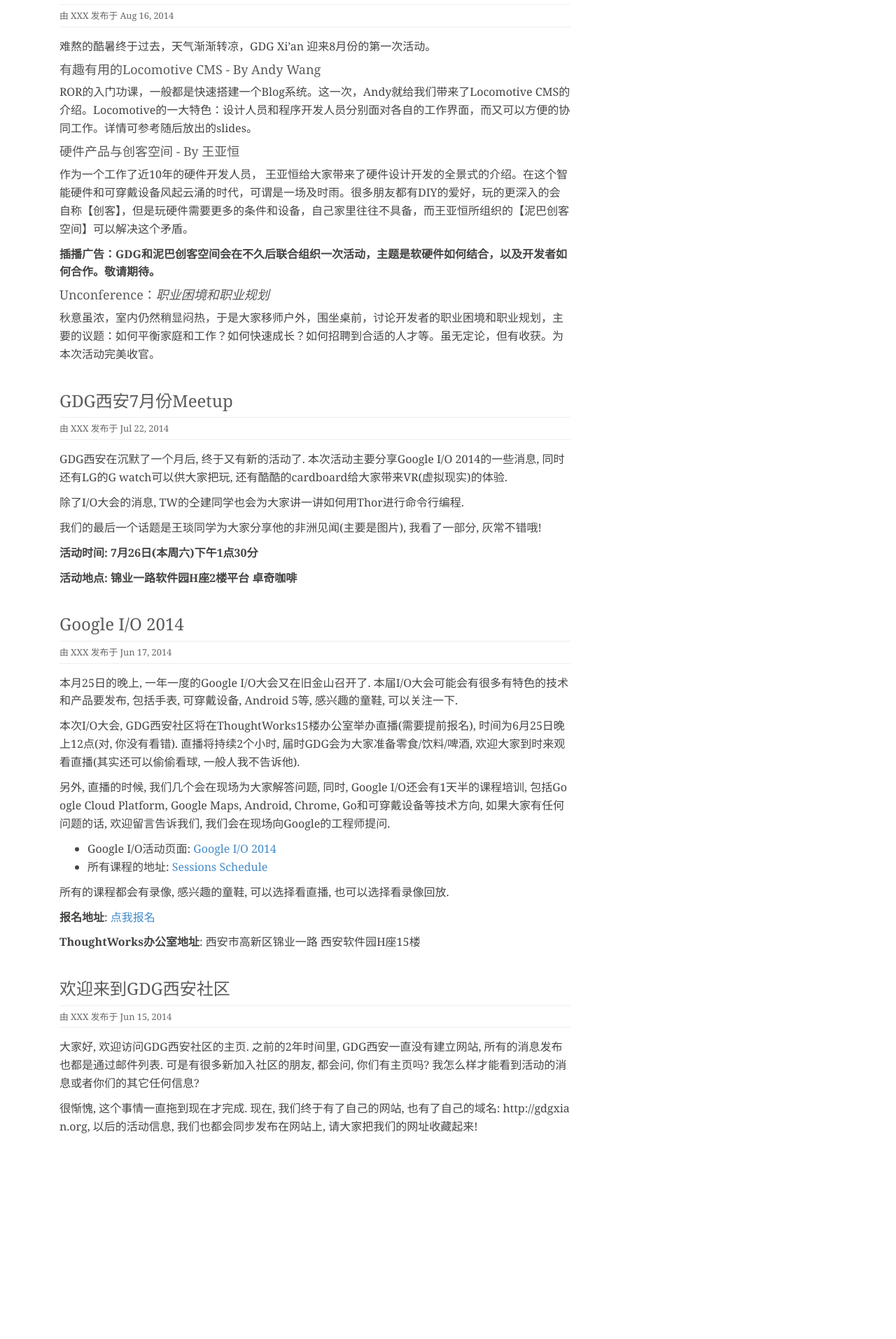
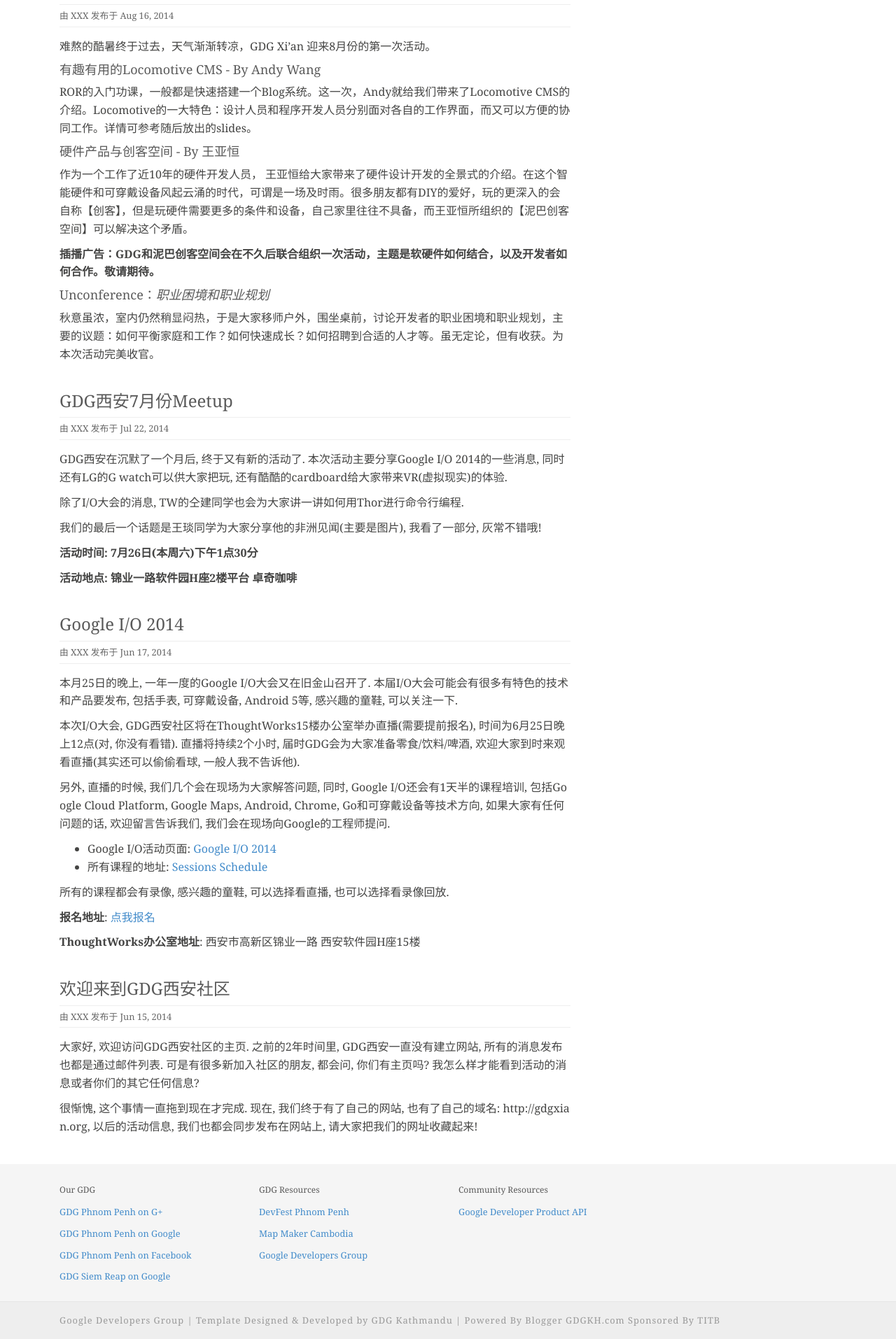
Before and after one commit to yitong-ovo/GDG-Xian.github.io, a Jekyll site: the page built from index.html, in a window 1280 px wide. Shown: the part 2060-3974 px from the top of the page at 70% size. Built offline with Jekyll 4.4.1, drawn with Linux system fonts in a browser that asks for light colours; before the commit the page ends 3724 px from its top, so only the background shows below that.

Commit message:
add footer

```diff
--- a/_includes/footer.html
+++ b/_includes/footer.html
@@ -1,61 +1,41 @@
-<footer class="site-footer">
-
-  <div class="wrap">
-
-    <h2 class="footer-heading">{{ site.title }}</h2>
-
-    <div class="footer-col-1 column">
+<footer class="footer">
+  <div class="container">
+    <div class="col-sm-3">
+      <h6>Our GDG</h6>
       <ul>
-        <li>{{ site.title }}</li>
-        <li><a href="mailto:{{ site.email }}">{{ site.email }}</a></li>
+        <li><a href="http://gplus.to/GDGPhnomPenh">GDG Phnom Penh on G+</a></li>
+        <li><a href="https://developers.google.com/groups/chapter/112613035129643336757/">GDG Phnom Penh on Google</a></li>
+        <li><a href="https://www.facebook.com/GDGPhnomPenh">GDG Phnom Penh on Facebook</a></li>
+        <li><a href="https://developers.google.com/groups/chapter/101837612116231328319/">GDG Siem Reap on Google</a></li>
       </ul>
     </div>
 
-    <div class="footer-col-2 column">
+    <div class="col-sm-3">
+      <h6>GDG Resources</h6>
       <ul>
-        <li>
-          <a href="https://github.com/{{ site.username }}">
-            <span class="icon github">
-              <svg version="1.1" class="github-icon-svg" xmlns="http://www.w3.org/2000/svg" xmlns:xlink="http://www.w3.org/1999/xlink" x="0px" y="0px"
-                 viewBox="0 0 16 16" enable-background="new 0 0 16 16" xml:space="preserve">
-                <path fill-rule="evenodd" clip-rule="evenodd" fill="#C2C2C2" d="M7.999,0.431c-4.285,0-7.76,3.474-7.76,7.761
-                c0,3.428,2.223,6.337,5.307,7.363c0.388,0.071,0.53-0.168,0.53-0.374c0-0.184-0.007-0.672-0.01-1.32
-                c-2.159,0.469-2.614-1.04-2.614-1.04c-0.353-0.896-0.862-1.135-0.862-1.135c-0.705-0.481,0.053-0.472,0.053-0.472
-                c0.779,0.055,1.189,0.8,1.189,0.8c0.692,1.186,1.816,0.843,2.258,0.645c0.071-0.502,0.271-0.843,0.493-1.037
-                C4.86,11.425,3.049,10.76,3.049,7.786c0-0.847,0.302-1.54,0.799-2.082C3.768,5.507,3.501,4.718,3.924,3.65
-                c0,0,0.652-0.209,2.134,0.796C6.677,4.273,7.34,4.187,8,4.184c0.659,0.003,1.323,0.089,1.943,0.261
-                c1.482-1.004,2.132-0.796,2.132-0.796c0.423,1.068,0.157,1.857,0.077,2.054c0.497,0.542,0.798,1.235,0.798,2.082
-                c0,2.981-1.814,3.637-3.543,3.829c0.279,0.24,0.527,0.713,0.527,1.437c0,1.037-0.01,1.874-0.01,2.129
-                c0,0.208,0.14,0.449,0.534,0.373c3.081-1.028,5.302-3.935,5.302-7.362C15.76,3.906,12.285,0.431,7.999,0.431z"/>
-              </svg>
-            </span>
-            <span class="username">{{ site.username }}</span>
-          </a>
-        </li>
-        <li>
-          <a href="https://twitter.com/{{ site.username }}">
-            <span class="icon twitter">
-              <svg version="1.1" class="twitter-icon-svg" xmlns="http://www.w3.org/2000/svg" xmlns:xlink="http://www.w3.org/1999/xlink" x="0px" y="0px"
-                 viewBox="0 0 16 16" enable-background="new 0 0 16 16" xml:space="preserve">
-                <path fill="#C2C2C2" d="M15.969,3.058c-0.586,0.26-1.217,0.436-1.878,0.515c0.675-0.405,1.194-1.045,1.438-1.809
-                c-0.632,0.375-1.332,0.647-2.076,0.793c-0.596-0.636-1.446-1.033-2.387-1.033c-1.806,0-3.27,1.464-3.27,3.27
-                c0,0.256,0.029,0.506,0.085,0.745C5.163,5.404,2.753,4.102,1.14,2.124C0.859,2.607,0.698,3.168,0.698,3.767
-                c0,1.134,0.577,2.135,1.455,2.722C1.616,6.472,1.112,6.325,0.671,6.08c0,0.014,0,0.027,0,0.041c0,1.584,1.127,2.906,2.623,3.206
-                C3.02,9.402,2.731,9.442,2.433,9.442c-0.211,0-0.416-0.021-0.615-0.059c0.416,1.299,1.624,2.245,3.055,2.271
-                c-1.119,0.877-2.529,1.4-4.061,1.4c-0.264,0-0.524-0.015-0.78-0.046c1.447,0.928,3.166,1.469,5.013,1.469
-                c6.015,0,9.304-4.983,9.304-9.304c0-0.142-0.003-0.283-0.009-0.423C14.976,4.29,15.531,3.714,15.969,3.058z"/>
-              </svg>
-            </span>
-            <span class="username">{{ site.username }}</span>
-          </a>
-        </li>
+        <li><a href="http://devfest.gdgkh.com">DevFest Phnom Penh</a></li>
+        <li><a href="http://www.mapmakercambodia.org">Map Maker Cambodia</a></li>
+        <li><a href="http://developers.google.com/">Google Developers Group</a></li>
       </ul>
     </div>
 
-    <div class="footer-col-3 column">
-      <p class="text">{{ site.description }}</p>
+    <div class="col-sm-3">
+      <h6>Community Resources</h6>
+      <ul>
+        <li><a href="https://developers.google.com/products/">Google Developer Product API</a></li>
+      </ul>
     </div>
+  </div><!-- .container -->
 
+  <div class="copyright">
+    <div class="container">
+      <div class="col-sm-12">
+        <a href="http://developers.google.com/groups">Google Developers Group</a> |
+        <a href="https://code.google.com/p/gdg-blogger-template/">Template Designed &amp; Developed by GDG Kathmandu</a> |
+        <a href="http://blogger.com">Powered By Blogger</a>
+        <a href="http://www.titb.biz">GDGKH.com Sponsored By TITB</a>
+      </div>
+    </div>
   </div>
 
 </footer>
--- a/_layouts/default.html
+++ b/_layouts/default.html
@@ -27,6 +27,8 @@
 		</div>
 	</div>
 
+	{% include footer.html %}
+
 	<script type="text/javascript" src="/js/jquery.min.js"></script>
 	<script type="text/javascript" src="/js/bootstrap.min.js"></script>
 	<script type="text/javascript" src="/js/application.js"></script>
```
Also changed, not shown: _includes/head.html (deleted, +0 -12 lines), css/bootstrap-gdg.css.
